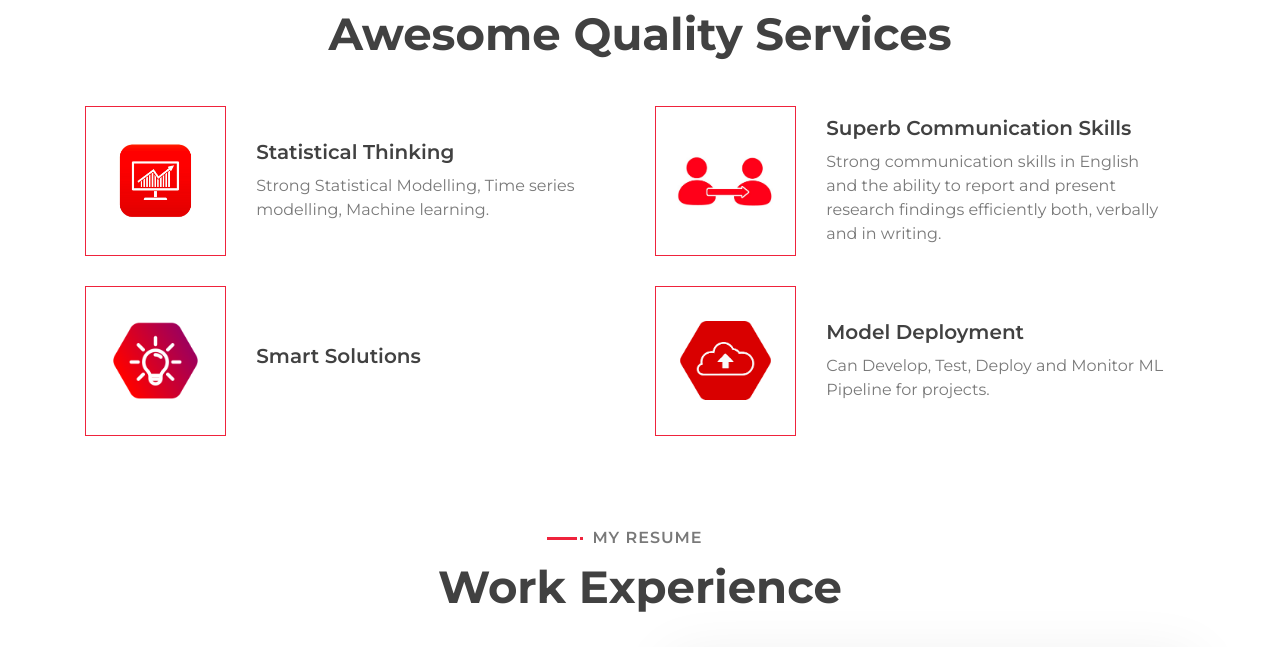
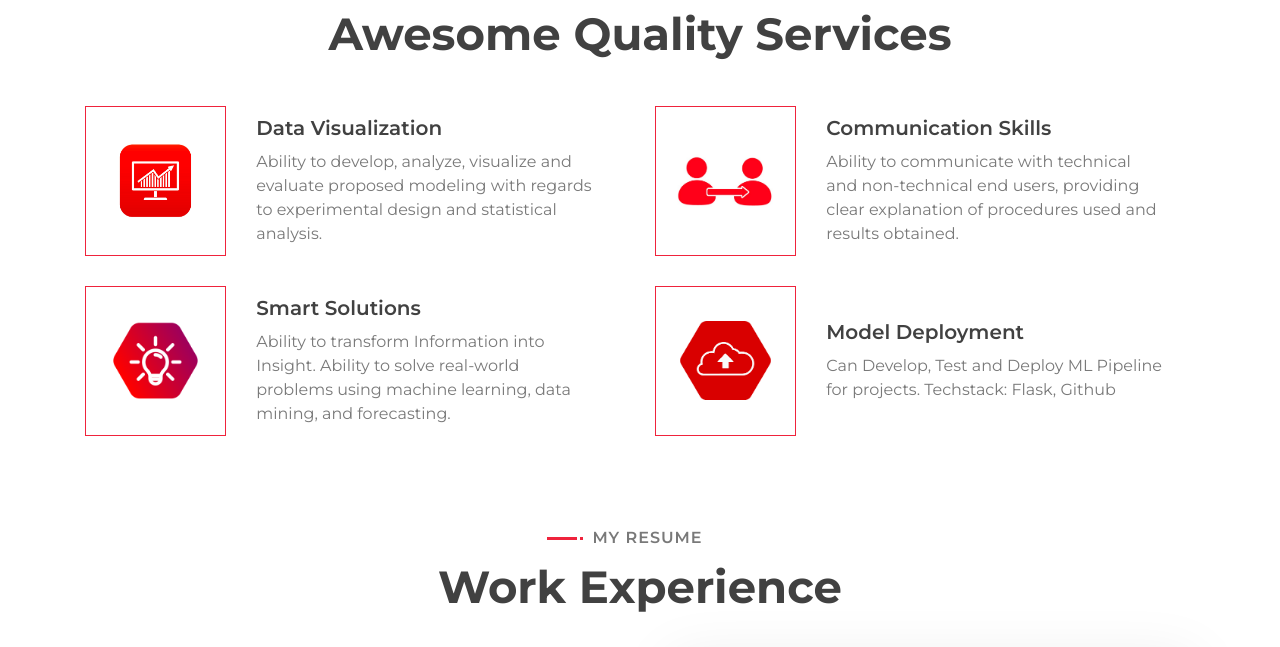
Before and after one commit to 2ahmedabdullah/official, a plain HTML site: page web/index.html in a window 1280 px wide. Shown: the part 1254-1901 px from the top of the page. Drawn offline with nearby package versions, Linux system fonts and the light colour scheme.

Commit message:
Add files via upload

```diff
--- a/web/index.html
+++ b/web/index.html
@@ -84,7 +84,7 @@
                 <div class="row align-items-center">
                     <div class="col-lg-6">
                         <div class="about-img">
-                            <img src="img/abdul.png" alt="Image">
+                            <img width = '50%' height= '70%' src="img/abdul.png" alt="Image">
                         </div>
                     </div>
                     <div class="col-lg-6">
@@ -155,9 +155,9 @@
                                 <img width = '70%' height= '70%' src="img/graph.png"></img>
                             </div>
                             <div class="service-text">
-                                <h3>Statistical Thinking</h3>
+                                <h3>Data Visualization</h3>
                                 <p>
-                                    Strong Statistical Modelling, Time series modelling, Machine learning.
+                                    Ability to develop, analyze, visualize and evaluate proposed modeling with regards to experimental design and statistical analysis.
                                 </p>
                             </div>
                         </div>
@@ -168,9 +168,9 @@
                                 <img width = '80%' height= '90%' src="img/speak.png"></img>
                             </div>
                             <div class="service-text">
-                                <h3>Superb Communication Skills</h3>
+                                <h3>Communication Skills</h3>
                                 <p>
-                                    Strong communication skills in English and the ability to report and present research findings efficiently both, verbally and in writing.
+                                    Ability to communicate with technical and non-technical end users, providing clear explanation of procedures used and results obtained.
                                 </p>
                             </div>
                         </div>
@@ -183,7 +183,7 @@
                             <div class="service-text">
                                 <h3>Smart Solutions</h3>
                                 <p>
-
+                                    Ability to transform Information into Insight. Ability to solve real-world problems using machine learning, data mining, and forecasting.
                                 </p>
                             </div>
                         </div>
@@ -196,7 +196,8 @@
                             <div class="service-text">
                                 <h3>Model Deployment</h3>
                                 <p>
-                                    Can Develop, Test, Deploy and Monitor ML Pipeline for projects.
+                                    Can Develop, Test and Deploy ML Pipeline for projects.
+                                    Techstack: Flask, Github
                                 </p>
                             </div>
                         </div>
@@ -325,11 +326,11 @@
                     <div class="col-lg-4 col-md-6 col-sm-12 portfolio-item filter-4 wow fadeInUp" data-wow-delay="1.2s">
                         <div class="portfolio-wrap">
                             <div class="portfolio-img">
-                                <img src="img/uber1.jpg" alt="Image">
+                                <img src="img/auction.jpg" alt="Image">
                             </div>
                             <div class="portfolio-text">
-                                <h3>Uber Fare Vs Weather</h3>
-                                <a class="btn" href="https://github.com/2ahmedabdullah/Uber-Price-vs-Weather-prediction" target="_blank">+</a>
+                                <h3>Ad Bidding/Reserve Price</h3>
+                                <a class="btn" href="" target="_blank">+</a>
                             </div>
                         </div>
                     </div>
```
